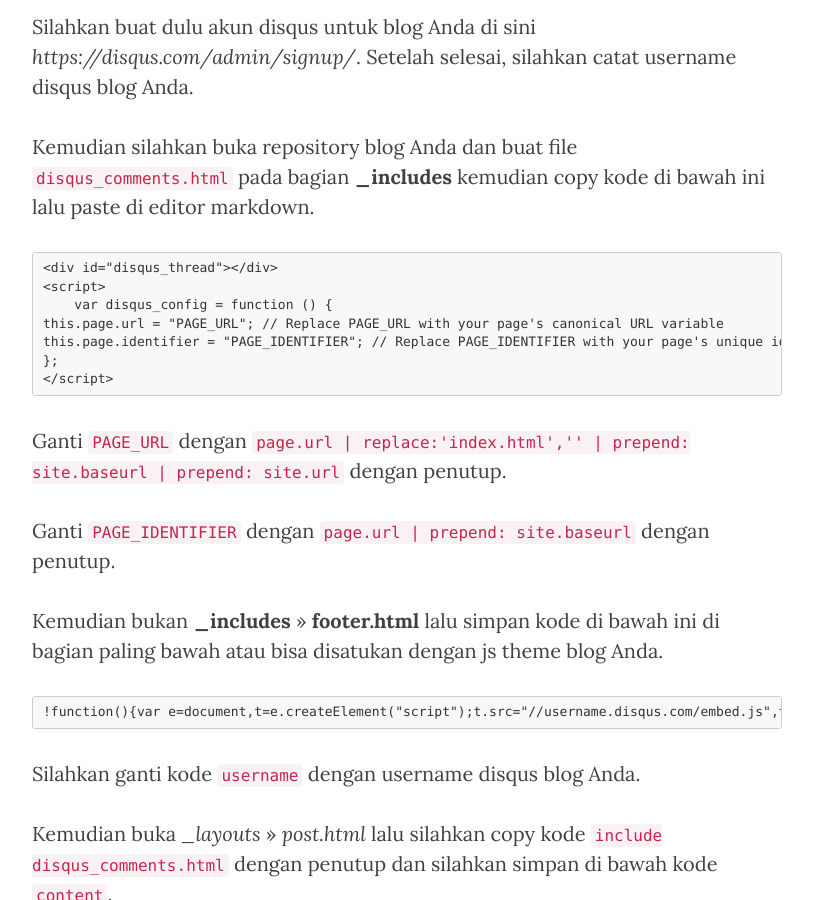
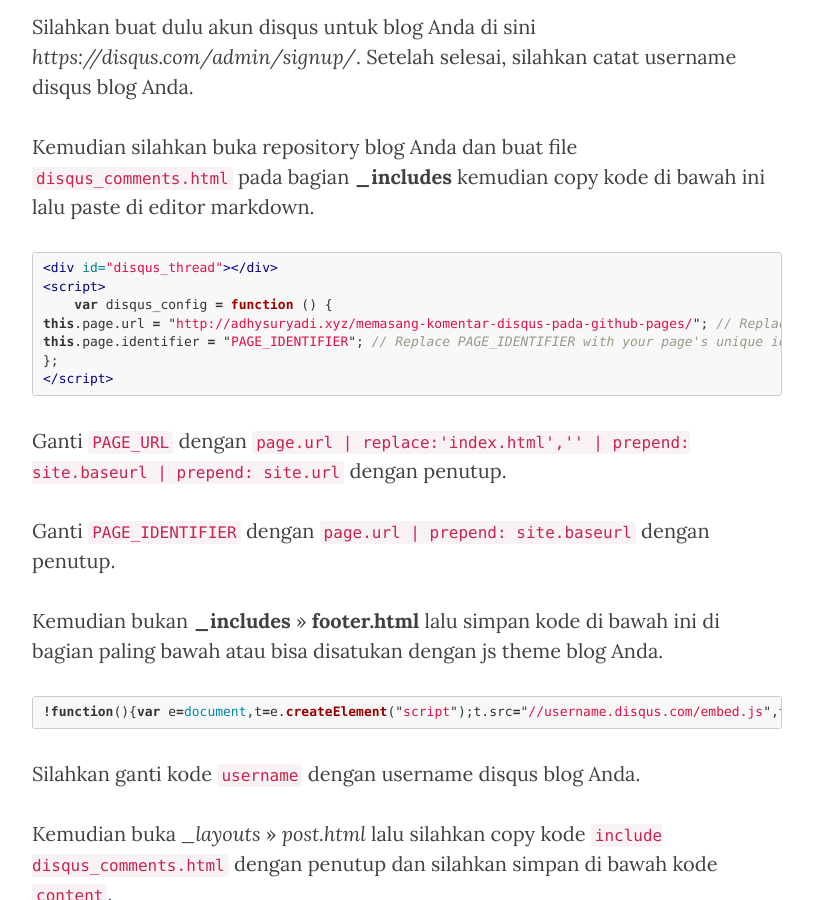
Before and after one commit to KompiAjaib/kompiajaib.github.io, a Jekyll site: the page built from _posts/2016-06-01-memasang-komentar-disqus-pada-github-pages.markdown, in a window 1280 px wide and 900 px high, scrolled down 1091 px. Shown: the whole window, without its empty margins (233-1046 px from the left). Built offline with Jekyll 4.4.1, drawn with Linux system fonts in a browser that asks for light colours; nearby versions of some CDN libraries; comment, search, counter and statistics services are not loaded.

Commit message:
Update 2016-06-01-memasang-komentar-disqus-pada-github-pages.markdown

````diff
--- a/_posts/2016-06-01-memasang-komentar-disqus-pada-github-pages.markdown
+++ b/_posts/2016-06-01-memasang-komentar-disqus-pada-github-pages.markdown
@@ -22,11 +22,11 @@ Silahkan buat dulu akun disqus untuk blog Anda di sini *https://disqus.com/admin
 
 Kemudian silahkan buka repository blog Anda dan buat file `disqus_comments.html` pada bagian **_includes** kemudian copy kode di bawah ini lalu paste di editor markdown.
 
-```
+```html
 <div id="disqus_thread"></div>
 <script>
     var disqus_config = function () {
-this.page.url = "PAGE_URL"; // Replace PAGE_URL with your page's canonical URL variable
+this.page.url = "{{ page.url | replace:'index.html','' | prepend: site.baseurl | prepend: site.url }}"; // Replace PAGE_URL with your page's canonical URL variable
 this.page.identifier = "PAGE_IDENTIFIER"; // Replace PAGE_IDENTIFIER with your page's unique identifier variable
 };
 </script>
@@ -38,7 +38,7 @@ Ganti `PAGE_IDENTIFIER` dengan `page.url | prepend: site.baseurl` dengan penutup
 
 Kemudian bukan **_includes** >> **footer.html** lalu simpan kode di bawah ini di bagian paling bawah atau bisa disatukan dengan js theme blog Anda.
 
-```
+```javascript
 !function(){var e=document,t=e.createElement("script");t.src="//username.disqus.com/embed.js",t.setAttribute("data-timestamp",+new Date),(e.head||e.body).appendChild(t)}();
 ```
 
````
